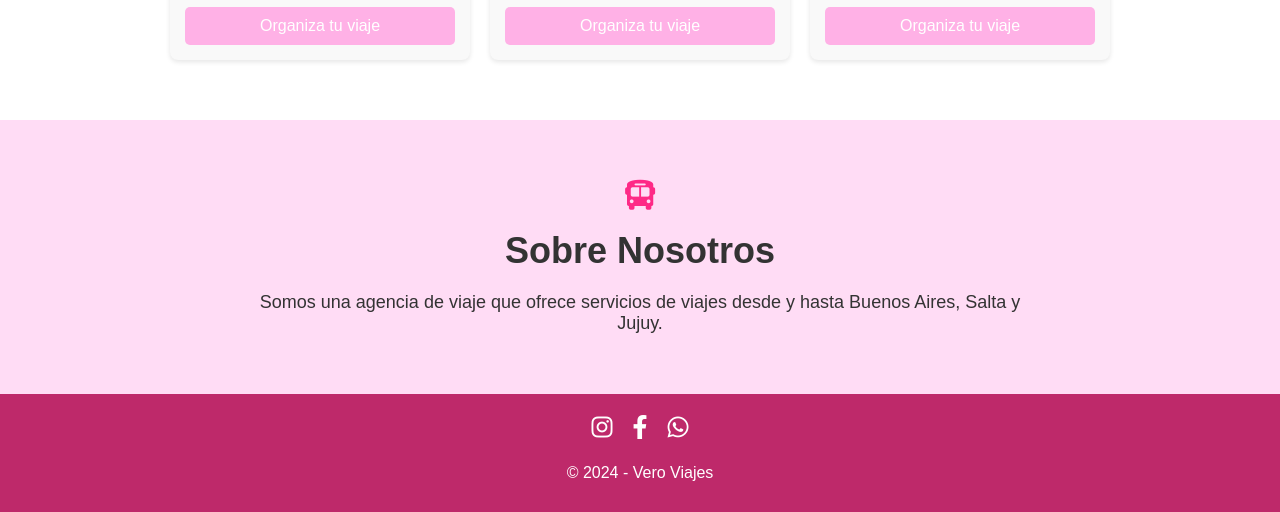
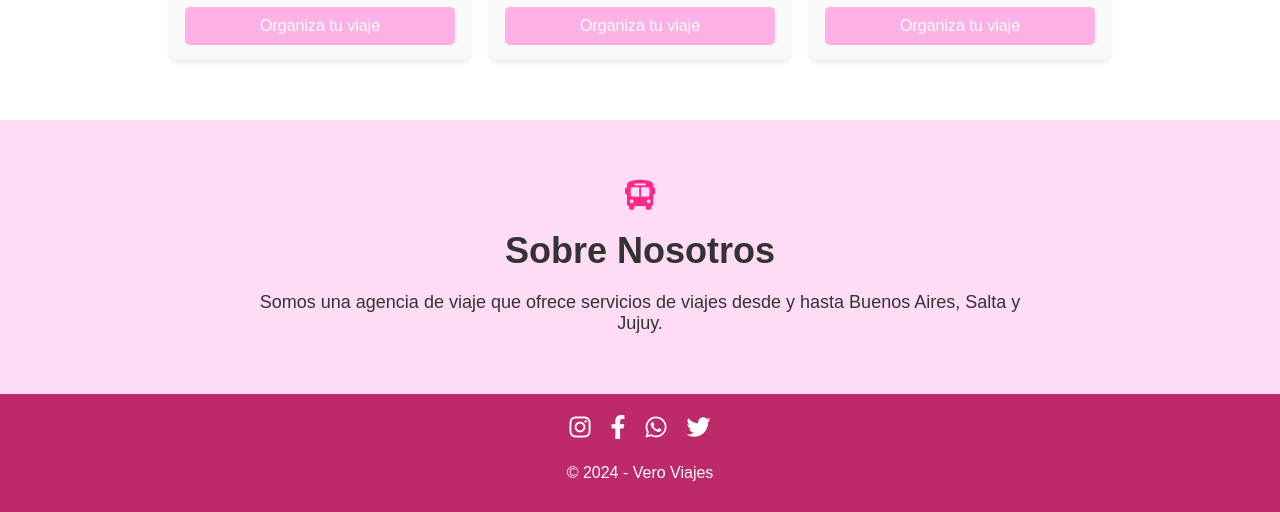
Before and after one commit to mellifus/VeroViajes, a plain HTML site: page index.html in a window 1280 px wide. Shown: the part 1460-1972 px from the top of the page. Drawn offline with Linux system fonts and the light colour scheme.

Commit message:
Actualización de redes sociales

```diff
--- a/index.html
+++ b/index.html
@@ -8,6 +8,7 @@
     <link rel="stylesheet" href="css/styles.css">
     <!-- Link to Font Awesome for social media icons -->
     <link rel="stylesheet" href="https://cdnjs.cloudflare.com/ajax/libs/font-awesome/6.4.0/css/all.min.css">
+
 </head>
 <body>
 
@@ -108,9 +109,10 @@
     <!-- Footer -->
     <footer>
       <div class="social-icons">
-          <a href="https://www.instagram.com/tuagenciadeviajes" target="_blank"><i class="fab fa-instagram"></i></a>
-          <a href="https://www.facebook.com/tuagenciadeviajes" target="_blank"><i class="fab fa-facebook-f"></i></a>
+          <a href="https://www.instagram.com/tuagenciadeviajes" target="https://www.instagram.com/vero22viajes/"><i class="fab fa-instagram"></i></a>
+          <a href="https://www.facebook.com/tuagenciadeviajes" target="https://www.facebook.com/profile.php?id=100063639544577"><i class="fab fa-facebook-f"></i></a>
           <a href="https://wa.me/5491112345678" target="_blank"><i class="fab fa-whatsapp"></i></a>
+          <a href="https://x.com/tuagenciadeviajes" target="https://x.com/ViajesVero86346"><i class="fab fa-twitter"></i></a>
       </div>
       <p>&copy; 2024 - Vero Viajes</p>
     </footer>
```
